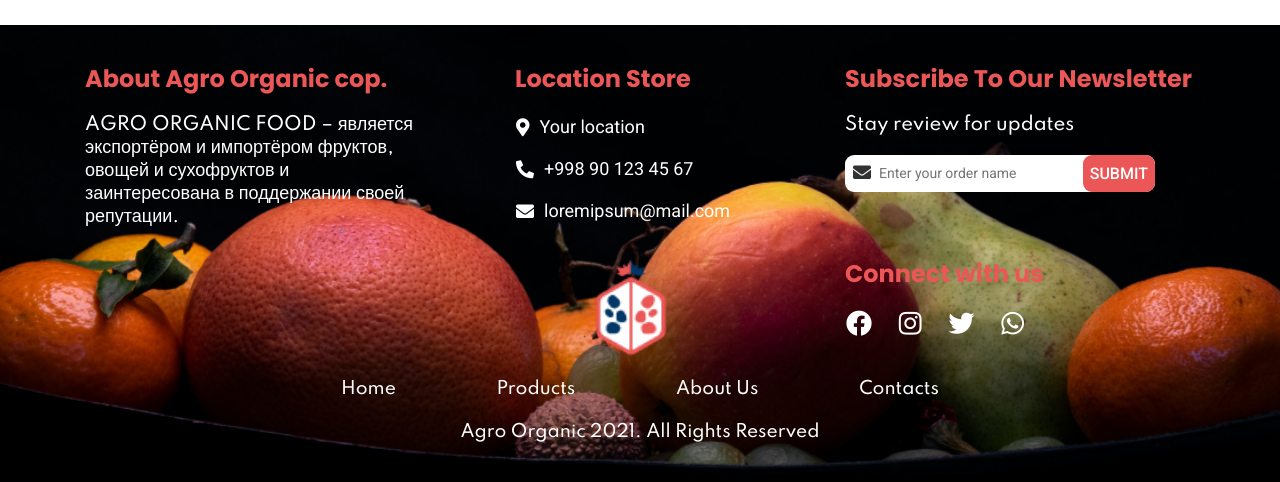
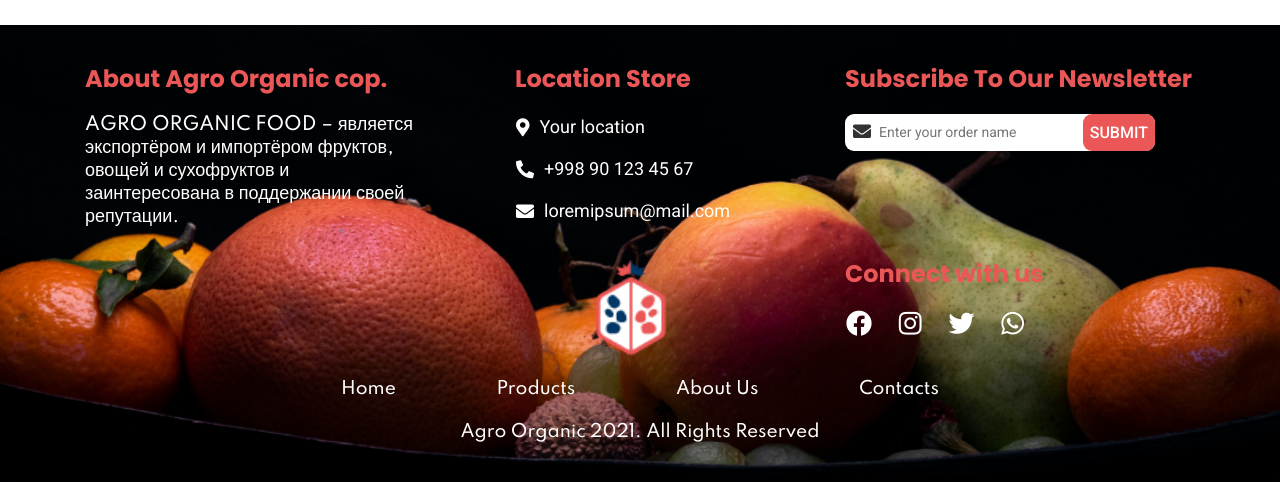
Before and after one commit to FathullaLatipov/Agro2, a Django app: page /en/ in a window 1280 px wide. Shown: the part 2156-2638 px from the top of the page. Run offline with Django 3.2, Linux system fonts and the light colour scheme; data that the repository does not hold is empty; some libraries are stand-ins or nearby versions.

Commit message:
register

```diff
--- a/templates/index.html
+++ b/templates/index.html
@@ -130,7 +130,7 @@
         <div id="top-banner-2" class="banner" >
           <div class="banner-inner-wrapper" style="background-color: rgba(0, 0, 0, 0.2);">
             <h2 style="color:#fff;;font-family:'Spartan', sans-serif">{% trans 'Export' %}</h2>
-            <h1 style="color:#fff;;font-family:'Spartan', sans-serif">{% trans 'And' %}<br>{% trans 'Fruit import' %}</h1>
+            <h1 style="color:#fff;;font-family:'Spartan', sans-serif">{% trans 'And' %}<br>{% trans 'Import fruits' %}</h1>
             <div class="line"></div>
             <div class="learn-more-button"><a href="{% url 'contact:blog' %}">{% trans 'Learn More' %}</a></div>
           </div>
@@ -154,10 +154,10 @@
       </div>
       <nav>
         <div class="controls">
-          <label for="banner1"><span class="progressbar"><span class="progressbar-fill"></span></span><span>01</span> Intro</label>
-          <label for="banner2"><span class="progressbar"><span class="progressbar-fill"></span></span><span>02</span> Work</label>
-          <label for="banner3"><span class="progressbar"><span class="progressbar-fill"></span></span><span>03</span> About</label>
-          <label for="banner4"><span class="progressbar"><span class="progressbar-fill"></span></span><span>04</span> Contacts</label>
+          <label for="banner1"><span class="progressbar"><span class="progressbar-fill"></span></span><span>01</span> {% trans 'Dried fruits' %}</label>
+          <label for="banner2"><span class="progressbar"><span class="progressbar-fill"></span></span><span>02</span> {% trans 'Fruits' %}</label>
+          <label for="banner3"><span class="progressbar"><span class="progressbar-fill"></span></span><span>03</span> {% trans 'Vegetables' %}</label>
+          <label for="banner4"><span class="progressbar"><span class="progressbar-fill"></span></span><span>04</span> {% trans 'Parsley' %}</label>
         </div>
       </nav>
     </div>
--- a/templates/layouts/footer.html
+++ b/templates/layouts/footer.html
@@ -311,7 +311,7 @@
                 <div class="col-md-4">
                     <div class="footerThree">
                         <h3 class="footerName">{% trans 'Subscribe To Our Newsletter' %}</h3>
-                        <p class="footerDesc">Stay review for updates</p>
+<!--                        <p class="footerDesc">Stay review for updates</p>-->
                         <form action="#" class="footerForm">
                             <div class="footerInput">
                                 <a><i class="fas fa-envelope evelopeicon"></i></a>
```
Also changed, not shown: locale/en/LC_MESSAGES/django.po, locale/ru/LC_MESSAGES/django.po, locale/uz/LC_MESSAGES/django.po.
